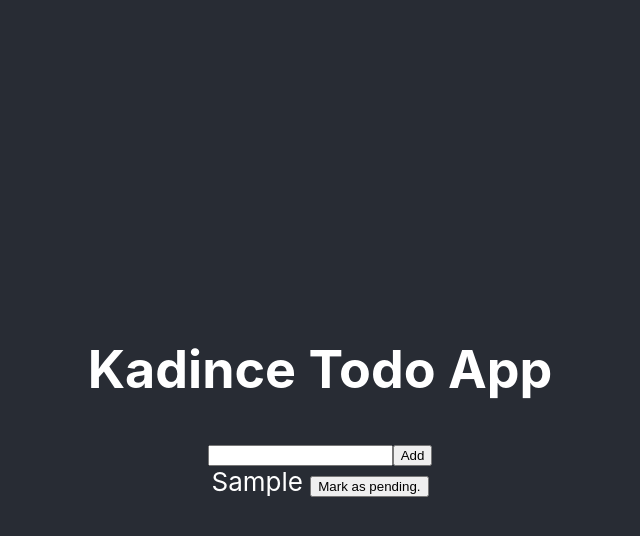
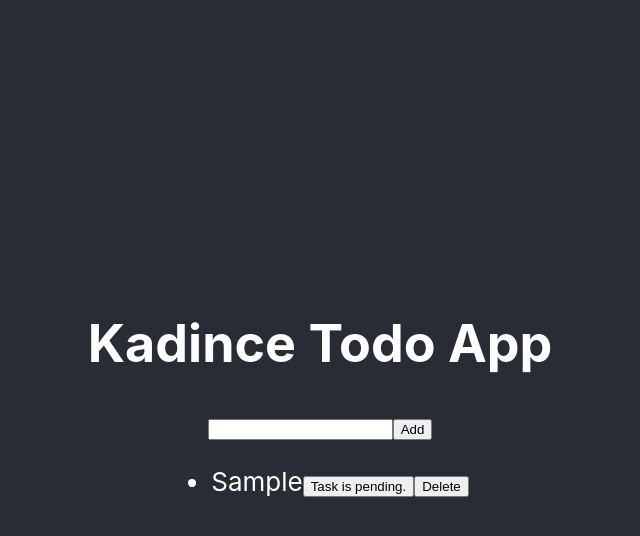
Before and after one commit to astorrer/kadince-todos, a React (Create React App) app: page / in a window 1280 px wide. Both pictures are taken after typing "Sample" into the empty fields and a click on the button "Add". Shown: the top 536 px of the page, without its empty margins (320-960 px from the left). Built offline with nearby package versions, Linux system fonts and the light colour scheme.

Commit message:
Add mark as complete & delete.
Added function to delete todos and complete todos with buttons.

```diff
--- a/src/App.js
+++ b/src/App.js
@@ -15,6 +15,18 @@ function App() {
     }
   }
 
+  function markAsComplete(index) {
+    const newTodos = [...todos];
+    newTodos[index].status = newTodos[index].status === 'completed' ? 'pending' : 'completed';
+    setTodos(newTodos);
+  }
+
+  function deleteTodo(index) {
+    const newTodos = [...todos];
+    newTodos.splice(index, 1);
+    setTodos(newTodos);
+  }
+
   return (
     <div className="App">
       <header className="App-header">
@@ -26,10 +38,16 @@ function App() {
           </form>
         </div>
         <div>
-          {todos.map((todo, index) => {
-            // Display all todos
-            return <div key={index}>{todo.text} <button>Mark as {todo.status}.</button> </div>;
-          })}
+          <ul>
+            {todos.map((todo, index) => {
+              // Display all todos
+              return (
+                <li key={index}>{todo.text}
+                <button onClick={() => markAsComplete(index)}>Task is {todo.status}.</button>
+                <button onClick={() => deleteTodo(index)}>Delete</button>
+                </li>);
+            })}
+          </ul>
         </div>
       </header>
     </div>
```
